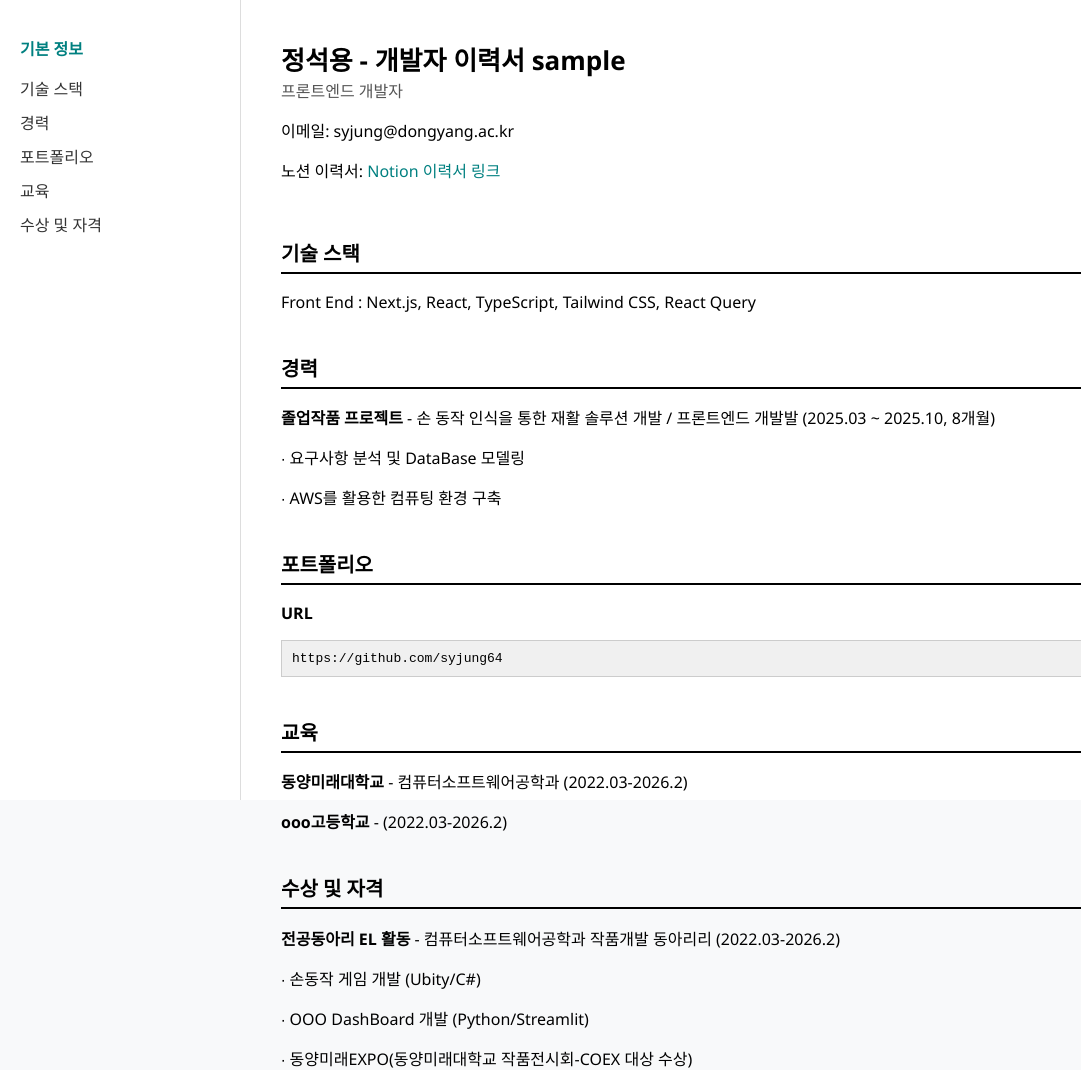
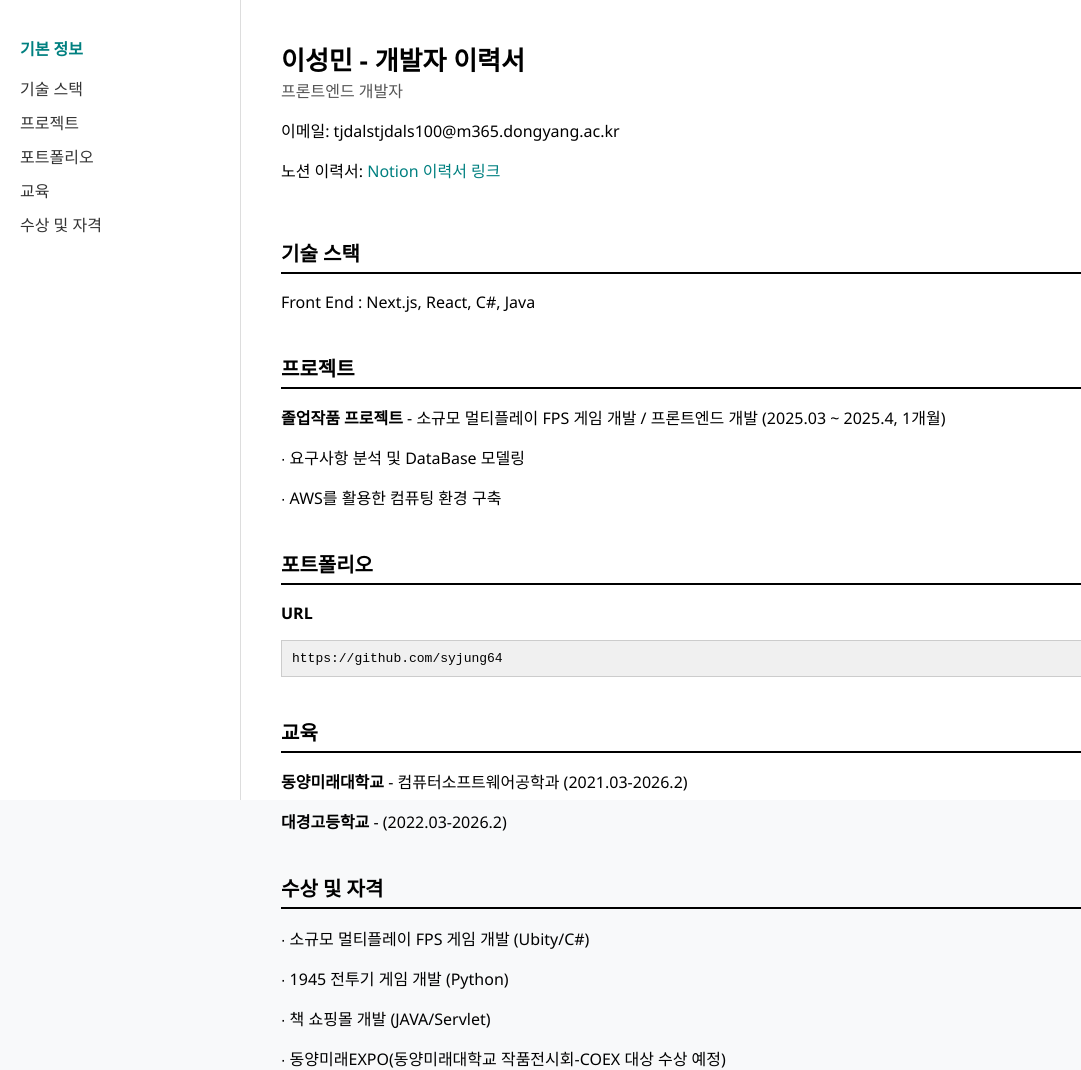
Before and after one commit to dkksdfa/dkksdfa.github.io, a plain HTML site: page resume.html in a window 1280 px wide. Shown: the full height of the page, 0-1081 px from the left. Drawn offline with Linux system fonts and the light colour scheme.

Commit message:
Add files via upload

```diff
--- a/resume.html
+++ b/resume.html
@@ -107,7 +107,7 @@
     <h3><a href="#basic">기본 정보</a></h3>
     <ul>
       <li><a href="#skills">기술 스택</a></li>
-      <li><a href="#career">경력</a></li>
+      <li><a href="#career">프로젝트</a></li>
       <li><a href="#portpolio">포트폴리오</a></li>
       <li><a href="#education">교육</a></li>
       <li><a href="#cerificate">수상 및 자격</a></li>
@@ -118,9 +118,9 @@
     <div class="section">
       <div class="profile">
         <div>
-          <div class="highlight">정석용 - 개발자 이력서 sample</div>
+          <div class="highlight">이성민 - 개발자 이력서</div>
           <div class="subinfo">프론트엔드 개발자</div>
-          <p>이메일: syjung@dongyang.ac.kr</p>
+          <p>이메일: tjdalstjdals100@m365.dongyang.ac.kr</p>
           <p>
             노션 이력서:
             <a href="https://www.dongyang.ac.kr" target="_blank">
@@ -134,12 +134,12 @@
 
     <div class="section" id="skills">
       <h2>기술 스택</h2>
-      <p>Front End : Next.js, React, TypeScript, Tailwind CSS, React Query</p>
+      <p>Front End : Next.js, React, C#, Java</p>
     </div>
 
     <div class="section" id="career">
-      <h2>경력</h2>
-      <p><strong>졸업작품 프로젝트</strong> - 손 동작 인식을 통한 재활 솔루션 개발 / 프론트엔드 개발발 (2025.03 ~ 2025.10, 8개월)</p>
+      <h2>프로젝트</h2>
+      <p><strong>졸업작품 프로젝트</strong> - 소규모 멀티플레이 FPS 게임 개발 / 프론트엔드 개발 (2025.03 ~ 2025.4, 1개월)</p>
       <p>∙ 요구사항 분석 및 DataBase 모델링</p>
       <p>∙ AWS를 활용한 컴퓨팅 환경 구축</p>
     </div>
@@ -154,18 +154,17 @@
 
     <div class="section" id ="education">
         <h2>교육</h2>
-        <p><strong>동양미래대학교</strong> - 컴퓨터소프트웨어공학과 (2022.03-2026.2)</p>
-        <p><strong>ooo고등학교</strong> -  (2022.03-2026.2)</p>
+        <p><strong>동양미래대학교</strong> - 컴퓨터소프트웨어공학과 (2021.03-2026.2)</p>
+        <p><strong>대경고등학교</strong> -  (2022.03-2026.2)</p>
     </div>
 
     <div class="section" id="cerificate">
         <h2>수상 및 자격</h2>
-        <p><strong>전공동아리 EL 활동</strong> - 컴퓨터소프트웨어공학과 작품개발 동아리리 (2022.03-2026.2)</p>
-        <p>∙ 손동작 게임 개발 (Ubity/C#)</p>
-        <p>∙ OOO DashBoard 개발 (Python/Streamlit)</p>
-        <p>∙ 동양미래EXPO(동양미래대학교 작품전시회-COEX 대상 수상)</p>
+        <p>∙ 소규모 멀티플레이 FPS 게임 개발 (Ubity/C#)</p>
+        <p>∙ 1945 전투기 게임 개발 (Python)</p>
+        <p>∙ 책 쇼핑몰 개발 (JAVA/Servlet)</p>
+        <p>∙ 동양미래EXPO(동양미래대학교 작품전시회-COEX 대상 수상 예정)</p>
     </div>
-
   </div>
 </body>
 </html>
```
